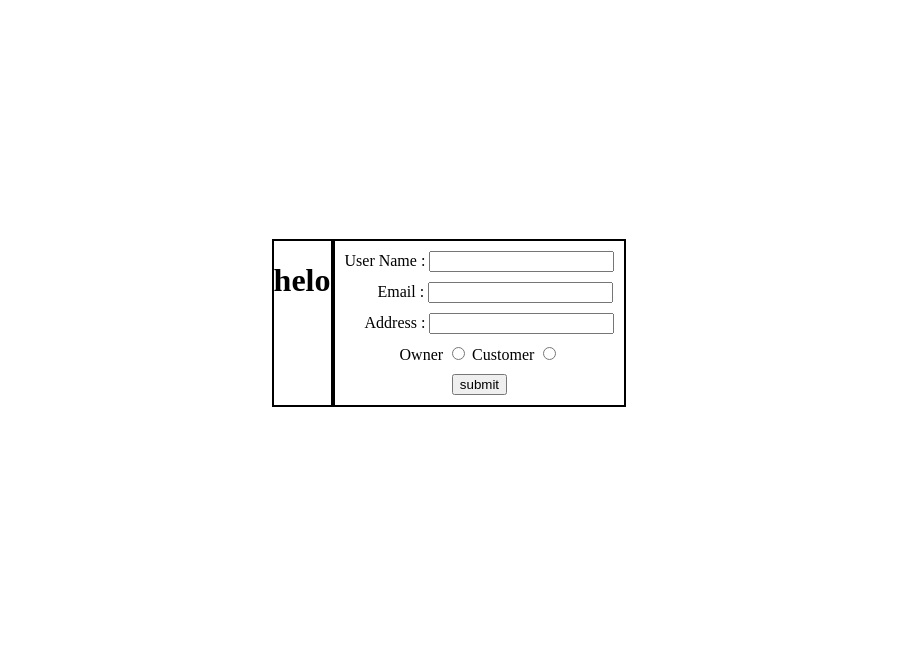
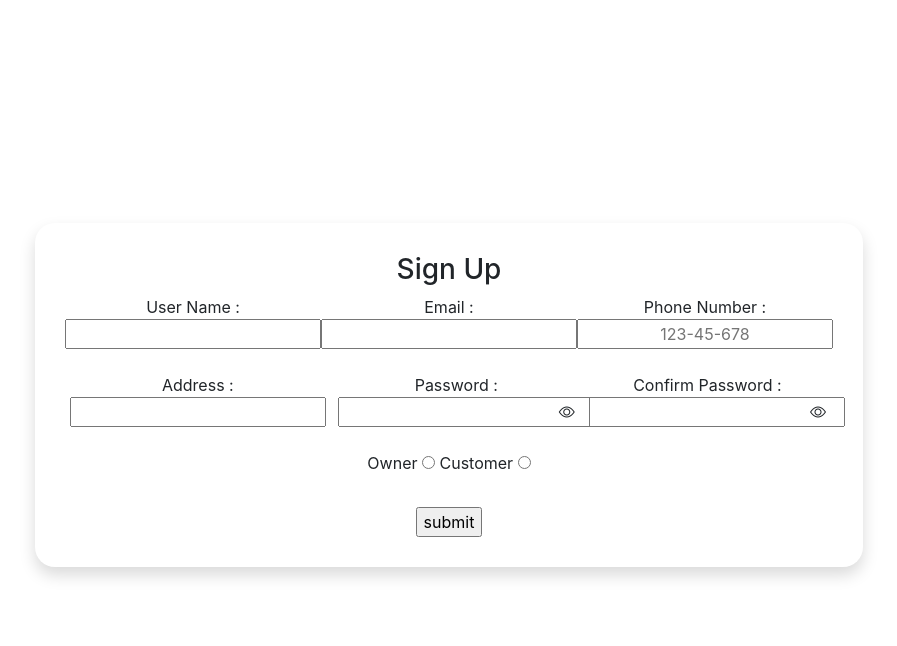
Before and after one commit to Lin-Pyae/Market, a plain HTML site: page index.html in a window 1280 px wide. Shown: the part 5-651 px from the top of the page, without its empty margins (191-1088 px from the left). Drawn offline with nearby package versions, Linux system fonts and the light colour scheme.

Commit message:
raw sign up form

```diff
--- a/index.html
+++ b/index.html
@@ -5,113 +5,236 @@
     <meta http-equiv="X-UA-Compatible" content="IE=edge">
     <meta name="viewport" content="width=device-width, initial-scale=1.0">
     <title>Document</title>
+    <link rel="stylesheet" href="./node_modules/bootstrap/dist/css/bootstrap.min.css">
+    <link rel="stylesheet" href="./node_modules/bootstrap-icons/font/bootstrap-icons.css">
     <style>
-        .card{
-            display: flex;
-            margin: auto;
-            justify-content: center;
 
+        .categoriesContainer{
+           display: none;
+        }
 
+        form{
 
-        }
-        .second{
-
-            border: 2px solid black;
-        }
-        .first{
-            border: 2px solid black;
+            padding: 30px;
+            border-radius: 20px;
 
         }
 
-        .formInput{
-            margin: 10px;
-
+        .bi-eye{
+            margin-left: -35px;
+            cursor: pointer;
         }
 
-        .verticalC{
-            min-height: 80vh;
-           display: flex;
-           align-items: center;
-
-        }
-
-        .emailContainer{
-            margin-left: 43px;
-        }
-
-        .addressContainer{
-            margin-left: 30px;
-        }
-        .shopnameContainer{
-            margin-left: 10px;
+        ::-webkit-input-placeholder {
+  text-align: center;
 }
     </style>
 </head>
 <body>
-    <div class="verticalC">
-        <div class="card">
 
-            <div class="first">
-                <h1>helo</h1>
-            </div>
-            <div class="second">
-                <form action="" id="loginform">
-                    <div class="nameContainer formInput">
-                        <label>User Name :</label>
-                        <input type="text" name="userName" required>
+    <div class="loginContainer vh-100 d-flex align-items-center justify-content-center">
+
+
+
+            <form action="" id="loginform" class=" shadow">
+               <h3 class=" text-center" >Sign Up</h3>
+
+               <div class=" d-flex justify-content-around">
+                <div  class=" mb-4 text-center">
+                    <div>User Name :</div>
+                    <input class=" rounded-5" type="text" name="userName" required>
                 </div>
 
-                    <div class="emailContainer formInput">
-                        <label>Email :</label>
-                        <input type="email" name="email" required>
+                <div  class=" mb-4 text-center">
+                    <div>Email :</div>
+                    <input class=" rounded-5" type="email" name="email" required>
                 </div>
 
-                    <div class="addressContainer formInput">
-                        <label for="">Address :</label>
-                        <input type="text" name="address" required>
+                <div  class=" mb-4 text-center">
+                    <div>Phone Number :</div>
+                    <input class=" rounded-5" type="tel" id="phone" name="phone" placeholder="123-45-678" pattern="[0-9]{3}-[0-9]{2}-[0-9]{3}" required>
+                </div>
                </div>
 
-                    <div id="usr_role" class="formInput" style="text-align:center;">
+
+
+
+
+
+
+
+
+
+
+
+
+
+
+
+
+
+
+               <div class=" d-flex justify-content-around">
+
+                <div  class=" mb-4 text-center">
+                    <div for="">Address :</div>
+                    <input class=" rounded-5" type="text" name="address" required>
+                </div>
+
+                <div  class=" mb-4 text-center" >
+                    <div for="">Password :</div>
+                    <input id="pw" class=" rounded-5" type="password" name="password" required>
+                    <i class="bi bi-eye" id="pwIcon"></i>
+                </div>
+
+                <div  class=" mb-4 text-center" >
+                    <div for="">Confirm Password :</div>
+                    <input id="cpw" class=" rounded-5" type="password" name="confirmpassword" required>
+                    <i class="bi bi-eye" id="confirmpwIcon"></i>
+                </div>
+
+               </div>
+
+
+
+
+
+
+
+
+
+
+
+
+
+
+
+
+
+
+
+               <div class=" d-flex justify-content-around">
+
+                <div id="usr_role"  class=" mb-4 text-center">
                     <label for="owner">Owner </label>
                     <input type="radio" name="role" id="owner" required>
                     <label for="customer">Customer </label>
                     <input type="radio" name="role" id="customer" required>
                 </div>
 
-                    <div class="btnContainer formInput" style="text-align:center;">
-                        <input type="submit" value="submit">
+                <div  id="categories" class="categoriesContainer mb-4">
+                    <label for="beauty">Beauty</label>
+                    <input type="checkbox" id="beauty" name="beauty">
+                    <label for="food">Foods</label>
+                    <input type="checkbox" id="food" name="food">
+                    <label for="furniture">Furniture</label>
+                    <input type="checkbox" id="furniture" name="furniture">
                 </div>
-                </form>
-            </div>
-        </div>
+
+
 
                </div>
 
 
+
+               <div  class=" text-center">
+                <input type="submit" value="submit" id="submit">
+            </div>
+
+
+
+
+            </form>
+
+
+
+
+    </div>
+
+
+
+
+
     <script>
+
+        //owner addition forms
         let owner = document.querySelector("#owner");
         let customer = document.getElementById("customer");
+        let categories = document.getElementById("categories");
         let text = document.createTextNode("Shop Name: ");
-        let shopName = document.createElement("input");
+        let input = document.createElement("input");
         let shopNameC = document.createElement("div");
-        let shopLabel = document.createElement("label");
-        let usr_role= document.getElementById("usr_role")
+        let categoriesC = document.createElement("div");
+        let shopLabel = document.createElement("div");
+        let usr_role= document.getElementById("usr_role");
+
         owner.addEventListener('click',()=>{
-            console.dir(shopName);
+            console.dir(input);
             shopLabel.append(text);
-            shopName.setAttribute('type','text');
-            shopName.setAttribute('name','shopName');
-            shopName.setAttribute("required", "");
-            shopNameC.classList.add("formInput","shopnameContainer");
+            input.setAttribute('type','text');
+            input.setAttribute('name','shopName');
+            input.setAttribute("required", "");
+            input.classList.add("rounded-5");
+            shopNameC.classList.add("my-4");
             shopNameC.append(shopLabel);
-            shopNameC.appendChild(shopName);
+            shopNameC.appendChild(input);
             usr_role.appendChild(shopNameC);
+            categories.style.display = "block";
+
+
         })
 
         customer.addEventListener('click',()=>{
             shopLabel.remove();
             shopNameC.remove();
+            categories.style.display = "none";
         })
+
+
+        //confirm password
+        let pw = document.getElementById("pw");
+        let cpw = document.getElementById("cpw");
+        let submit = document.getElementById("submit");
+
+        function validatePassword(){
+            if(pw.value != cpw.value){
+                cpw.setCustomValidity("Passwords Don't Match");
+            }
+            else {
+                cpw.setCustomValidity('');
+            }
+        }
+
+        pw.onchange = validatePassword;
+        cpw.onkeyup = validatePassword;
+
+
+        //password visiility
+
+        let pwIcon = document.getElementById("pwIcon");
+        let confirmpwIcon = document.getElementById("confirmpwIcon");
+        pwIcon.addEventListener('click', ()=>{
+            if(pw.type==="password"){
+                pw.type = "text";
+            }
+            else{
+                pw.type = "password";
+            }
+        });
+
+        confirmpwIcon.addEventListener('click',()=>{
+            if(cpw.type==="password"){
+                cpw.type = "text";
+            }
+            else{
+                cpw.type = "password";
+            }
+        })
+
+
+
+
+
     </script>
 </body>
 </html>
```
Lines whose indentation alone changed are shown as unchanged.
